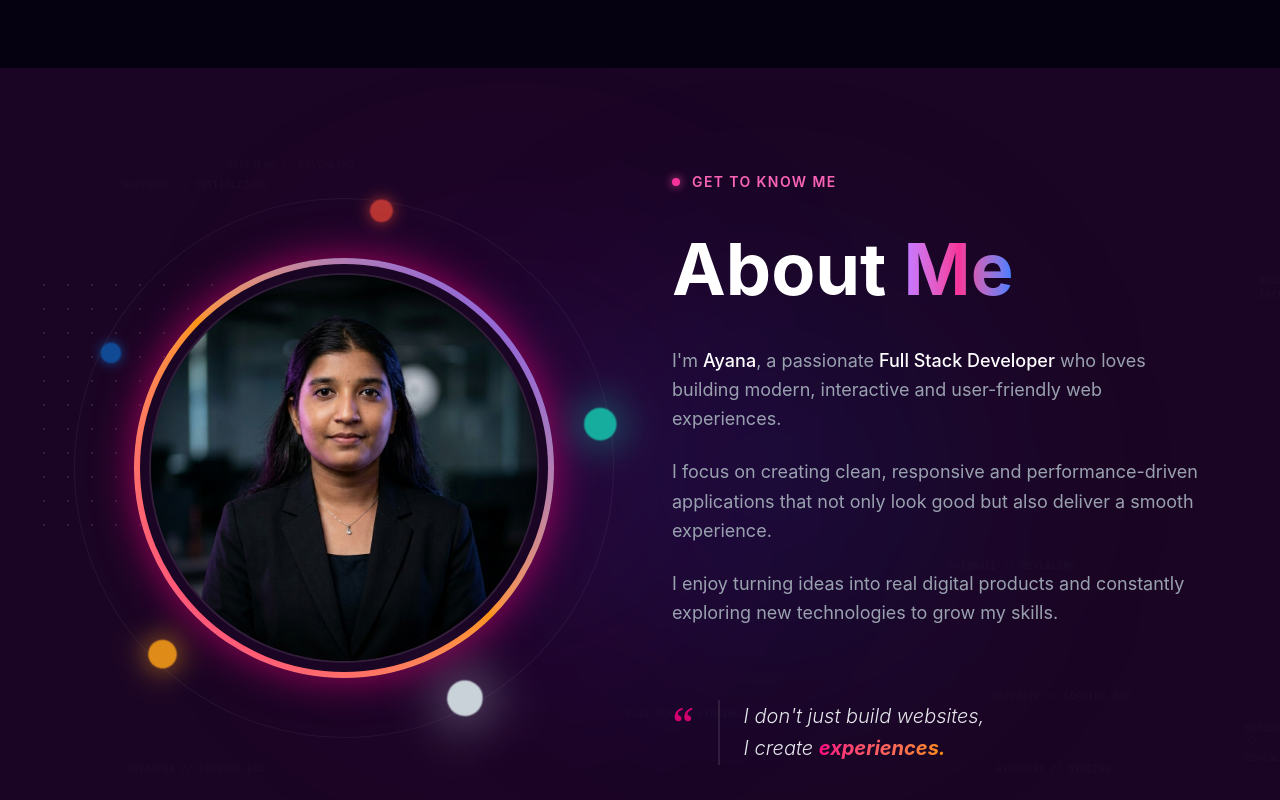
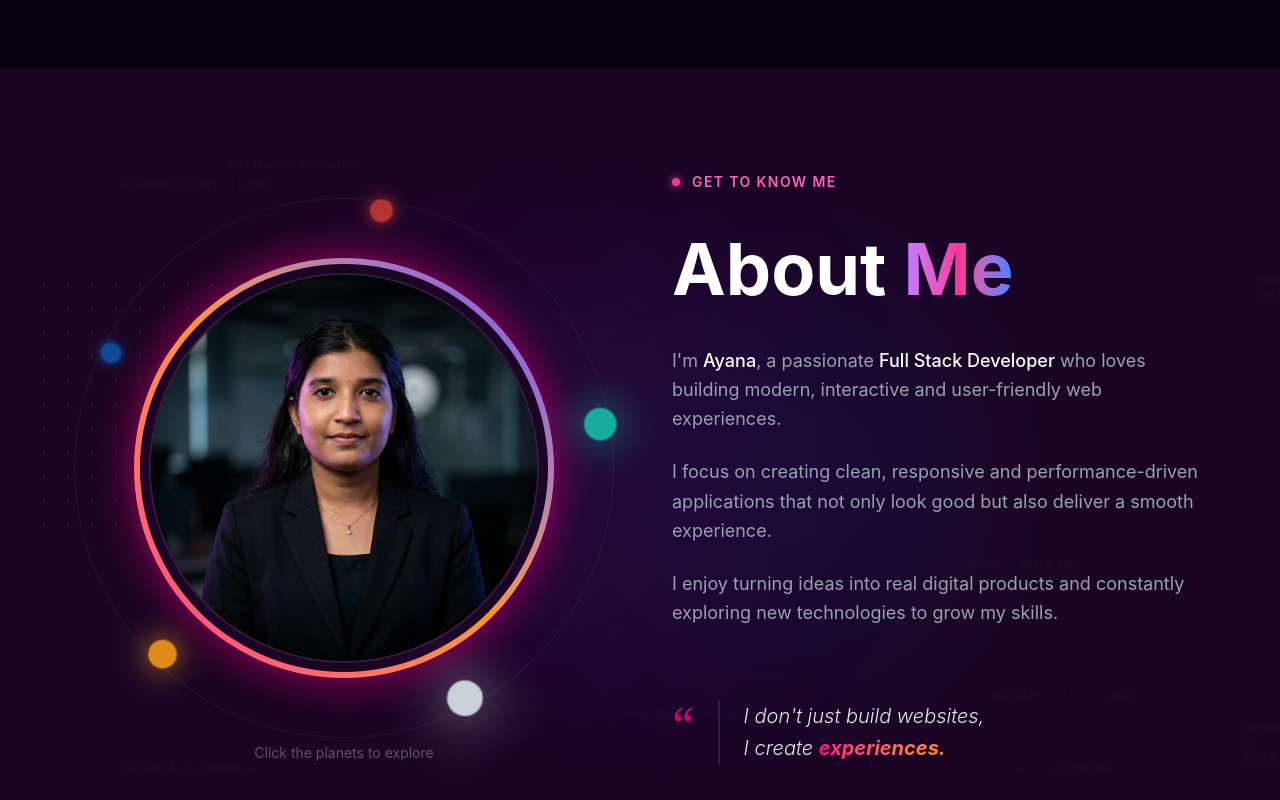
Before and after one commit to codewithayana/Modern-Porfolio, a React (Vite) app: page / in a window 1280 px wide. Shown: the part 6332-7132 px from the top of the page. Built offline with nearby package versions, Linux system fonts and the light colour scheme.

Commit message:
feat: changes added in about section

```diff
--- a/src/sections/AboutMe.tsx
+++ b/src/sections/AboutMe.tsx
@@ -146,6 +146,9 @@ const AboutMe: React.FC = () => {
               <Planet key={i} item={item} index={i} />
             ))}
           </motion.div>
+          <p className="absolute bottom-[-100px] text-sm text-gray-400 animate-pulse">
+            Click the planets to explore
+          </p>
         </motion.div>
 
         {/* RIGHT SIDE: Text & Bio Content */}
```
